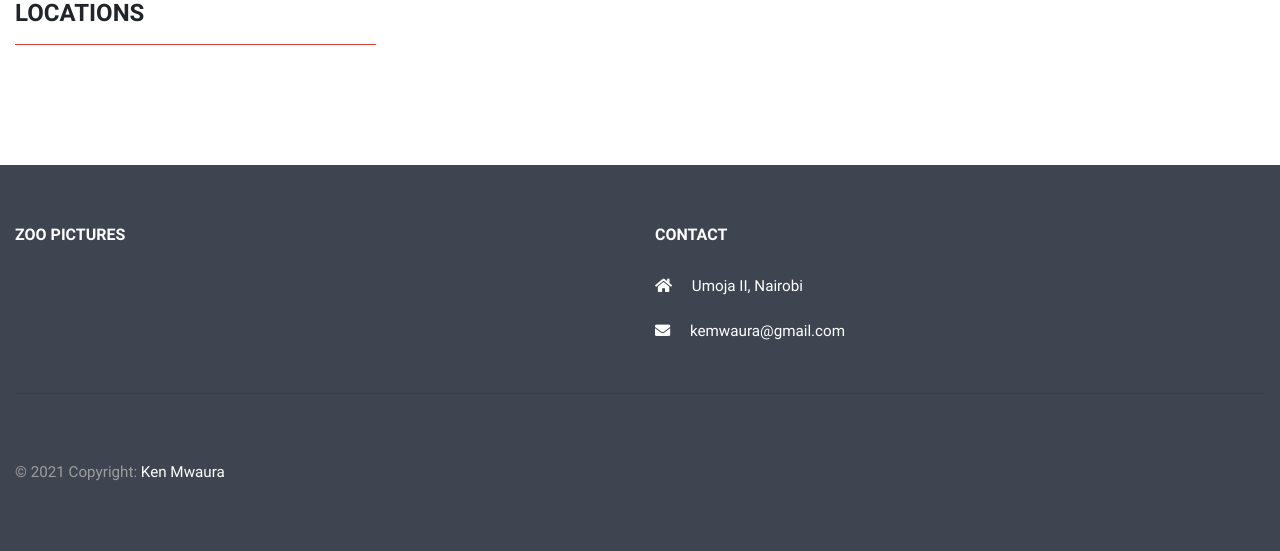
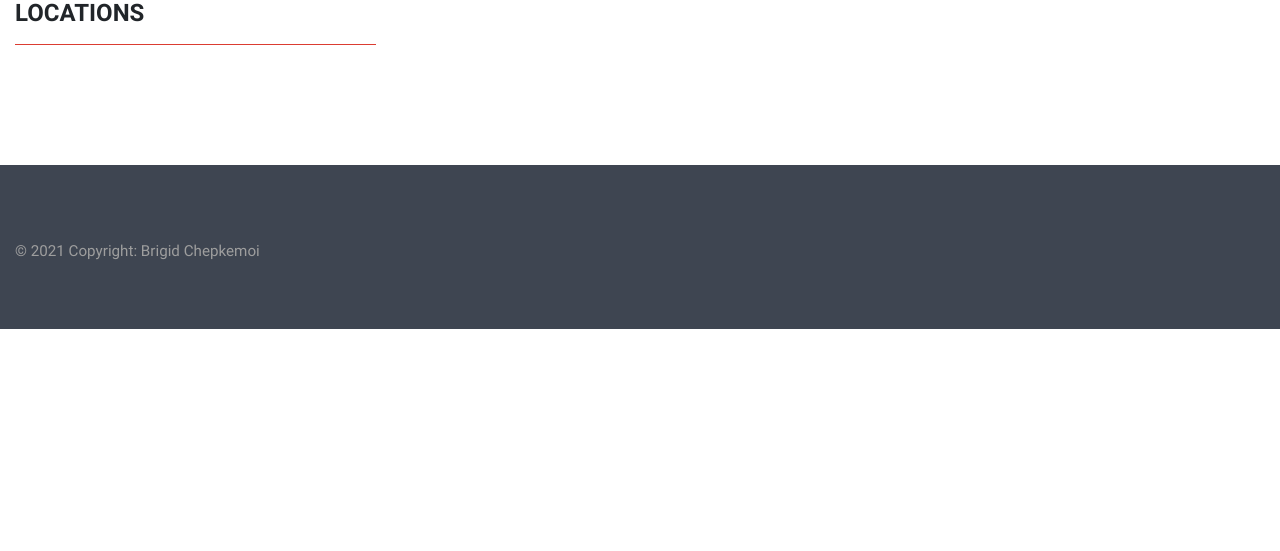
Before and after one commit to Brigid-Chepkemoi/Gallery-App, a Django app: page / in a window 1280 px wide. Shown: the part 576-1127 px from the top of the page. After the commit the page ends 905 px from the top, so only its background shows below. Run offline with Django 3.2, Linux system fonts and the light colour scheme; data that the repository does not hold is empty; some libraries are stand-ins or nearby versions.

Commit message:
style the base

```diff
--- a/galleryapp/templates/base.html
+++ b/galleryapp/templates/base.html
@@ -22,44 +22,7 @@
 {% block footer %}
     <!-- Footer --->
     <footer class="page-footer stylish-color-dark mt-4 pt-4">
-
-        <!-- Footer Links --->
         <div class="container-fluid">
-
-            <!-- Footer links --->
-            <div class="row text-center text-md-left mt-3 pb-3">
-
-                <!-- Grid column --->
-                <div class="col-md-3 col-lg-3 col-xl-3 mr-auto mt-3">
-
-                    <h6 class="text-uppercase mb-4 font-weight-bold">Zoo Pictures</h6>
-
-
-                </div>
-
-                <hr class="w-100 clearfix d-md-none">
-
-                <!-- Grid column --->
-                <div class="col-md-4 col-lg-3 col-xl-3 mr-auto mt-3">
-
-                    <h6 class="text-uppercase mb-4 font-weight-bold">Contact</h6>
-
-                    <p>
-
-                        <i class="fas fa-home mr-3"></i> Umoja II, Nairobi</p>
-
-                    <p>
-
-                        <i class="fas fa-envelope mr-3"></i> kemwaura@gmail.com</p>
-
-
-                </div>
-                <!-- Grid column --->
-
-            </div>
-            <!-- Footer links --->
-
-            <hr>
 
             <div class="row py-5 d-flex align-items-center">
 
@@ -69,7 +32,7 @@
                     <!-- Copyright --->
                     <p class="text-center text-md-left grey-text">
 
-                        © 2021 Copyright: <a href="https://twitter.com/Ken_Mwaura1/" target="_blank"> Ken Mwaura
+                        © 2021 Copyright: <a> Brigid Chepkemoi
 
                     </a>
 
--- a/galleryapp/templates/navbar.html
+++ b/galleryapp/templates/navbar.html
@@ -1,7 +1,7 @@
 <!-- Navbar -->
 <nav class="navbar navbar-expand-lg navbar-light fixed-top scrolling-navbar white purple-gradient">
     <div class="container">
-        <a class="navbar-brand font-weight-bold white-text" href="{% url 'home' %}">Zoo Pictures</a>
+        <a class="navbar-brand font-weight-bold white-text" href="{% url 'home' %}">Galaxy Gallery </a>
         <button class="navbar-toggler" type="button" data-toggle="collapse" data-target="#navbarTogglerDemo02"
                 aria-controls="navbarTogglerDemo02" aria-expanded="false" aria-label="Toggle navigation">
             <span class="navbar-toggler-icon"></span>
@@ -20,22 +20,8 @@
                 </li>
             </ul>
             <!-- Social Icon  -->
-            <ul class="navbar-nav nav-flex-icons">
-                <li class="nav-item">
-                    <a class="nav-link">
-                        <i class="fab fa-facebook-f title"></i>
-                    </a>
-                </li>
-                <li class="nav-item">
-                    <a class="nav-link">
-                        <i class="fab fa-twitter title"></i>
-                    </a>
-                </li>
-                <li class="nav-item">
-                    <a class="nav-link">
-                        <i class="fab fa-instagram title"></i>
-                    </a>
-                </li>
+
+
                 <li class="nav-item ml-3">
                     <form class="form-inline my-2 my-md-0"  action="/search/" role="search">
                         <input class="form-control mr-sm-2" type="search" placeholder="Search for image in Category" name="search" aria-label="Search">
```
Also changed, not shown: media/images/RollsRoyce.jpg (added), media/images/abstractart.jpg (added), media/images/ant.jpg (added), media/images/artpiece.jpg (added), media/images/bamboo.jpg (added), media/images/coastline.jpg (added), media/images/greenalley.jpg (added), media/images/greenbreathtaking.jpg (added), media/images/honeydrip.jpg (added), media/images/hydrogenas.jpg (added), media/images/mercedes.jpg (added), media/images/outdoorsey.jpg (added), media/images/peacockart.jpg (added), media/images/rangerover.jpg (added), 3 more files.
